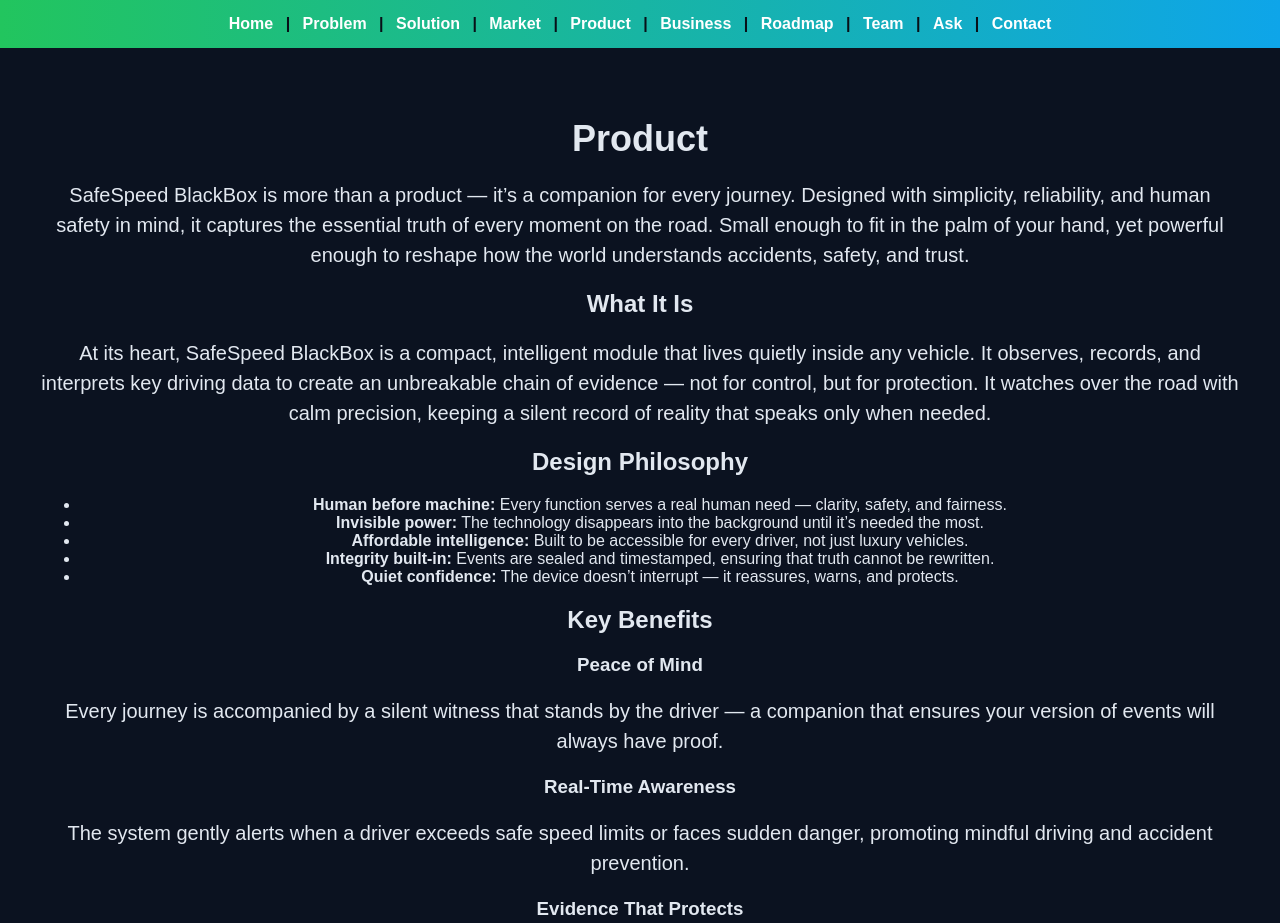
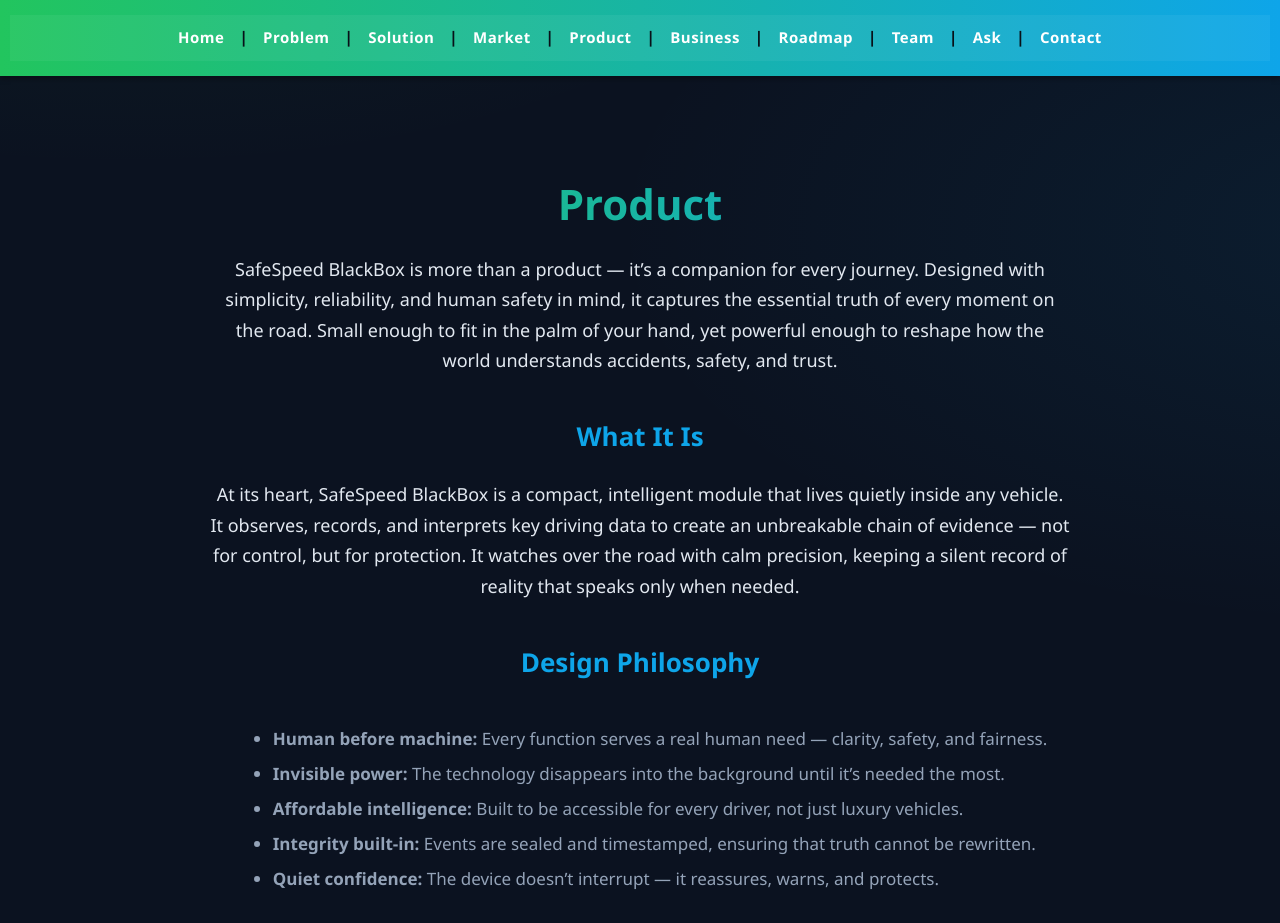
Before and after one commit to husseinx1970/safespeed, a plain HTML site: page product.html in a window 1280 px wide. Shown: the top 923 px of the page. Drawn offline with Linux system fonts and the light colour scheme.

Commit message:
Update style.css

```diff
--- a/style.css
+++ b/style.css
@@ -1,21 +1,129 @@
+:root {
+  --bg:#0b1220;
+  --text:#e2e8f0;
+  --accent:#22c55e;
+  --accent2:#0ea5e9;
+  --muted:#94a3b8;
+  --card:#101a2c;
+}
 
-:root {
-  --bg:#0b1220; --text:#e2e8f0; --accent:#22c55e; --accent2:#0ea5e9;
+* {
+  box-sizing: border-box;
 }
+
 body {
-  margin:0; font-family:Arial, sans-serif; background:var(--bg); color:var(--text);
+  margin:0;
+  font-family: 'Segoe UI', Arial, sans-serif;
+  background: radial-gradient(800px 400px at 10% -10%, rgba(34,197,94,.08), transparent),
+              radial-gradient(800px 400px at 110% 10%, rgba(14,165,233,.08), transparent),
+              var(--bg);
+  color:var(--text);
+  line-height:1.6;
+  overflow-x:hidden;
 }
+
 header, footer {
-  text-align:center; padding:15px; background:linear-gradient(90deg,var(--accent),var(--accent2));
-  color:#081018; font-weight:bold;
+  text-align:center;
+  padding:15px 10px;
+  background:linear-gradient(90deg,var(--accent),var(--accent2));
+  color:#081018;
+  font-weight:bold;
+  letter-spacing:0.5px;
+  box-shadow:0 2px 6px rgba(0,0,0,.4);
 }
+
+nav {
+  background:rgba(255,255,255,.05);
+  padding:10px 0;
+}
+
 nav a {
-  color:#fff; text-decoration:none; margin:0 8px;
+  color:#fff;
+  text-decoration:none;
+  margin:0 10px;
+  font-size:15px;
+  transition:opacity .2s ease;
 }
-section { padding:40px; text-align:center; }
-h1 { font-size:36px; margin-bottom:10px; }
-p { font-size:20px; line-height:1.5; }
+
+nav a:hover {
+  opacity:.7;
+}
+
+section {
+  padding:60px 20px;
+  text-align:center;
+  max-width:900px;
+  margin:0 auto;
+}
+
+h1 {
+  font-size:42px;
+  margin-bottom:16px;
+  background:linear-gradient(90deg,var(--accent),var(--accent2));
+  -webkit-background-clip:text;
+  -webkit-text-fill-color:transparent;
+}
+
+h2 {
+  font-size:26px;
+  margin-top:40px;
+  color:var(--accent2);
+}
+
+p {
+  font-size:18px;
+  line-height:1.7;
+  color:var(--text);
+  margin:14px 0;
+}
+
+ul, ol {
+  text-align:left;
+  display:inline-block;
+  margin:20px auto;
+  color:var(--muted);
+  font-size:17px;
+  line-height:1.6;
+}
+
+li {
+  margin-bottom:8px;
+}
+
+.card {
+  background:var(--card);
+  border:1px solid rgba(255,255,255,.05);
+  border-radius:10px;
+  padding:20px;
+  box-shadow:0 4px 10px rgba(0,0,0,.3);
+  transition:transform .2s ease, box-shadow .2s ease;
+}
+
+.card:hover {
+  transform:translateY(-4px);
+  box-shadow:0 6px 18px rgba(0,0,0,.4);
+}
+
 .cta {
+  display:inline-block;
+  margin-top:25px;
   background:linear-gradient(135deg,var(--accent),var(--accent2));
-  color:#081018; padding:10px 16px; border-radius:8px; text-decoration:none; font-weight:bold;
+  color:#081018;
+  padding:12px 20px;
+  border-radius:10px;
+  text-decoration:none;
+  font-weight:bold;
+  font-size:17px;
+  transition:background .2s ease, transform .15s ease;
 }
+
+.cta:hover {
+  background:linear-gradient(135deg,var(--accent2),var(--accent));
+  transform:scale(1.05);
+}
+
+footer {
+  margin-top:60px;
+  font-size:14px;
+  opacity:.8;
+}
```
